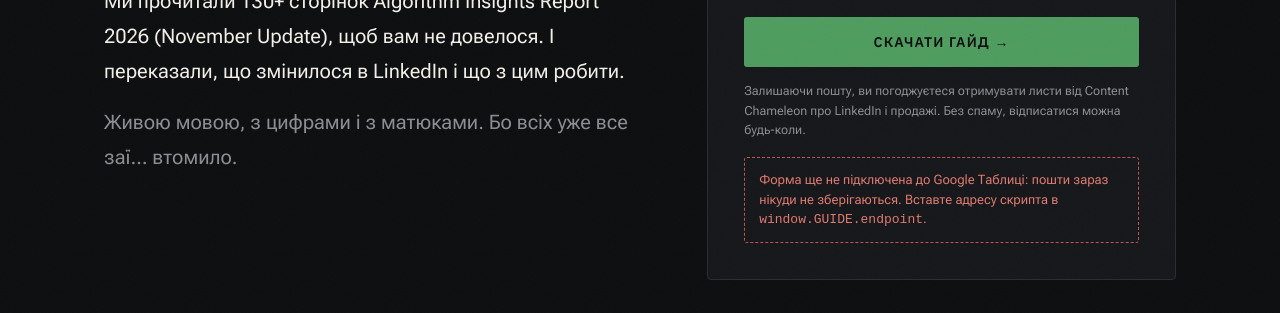
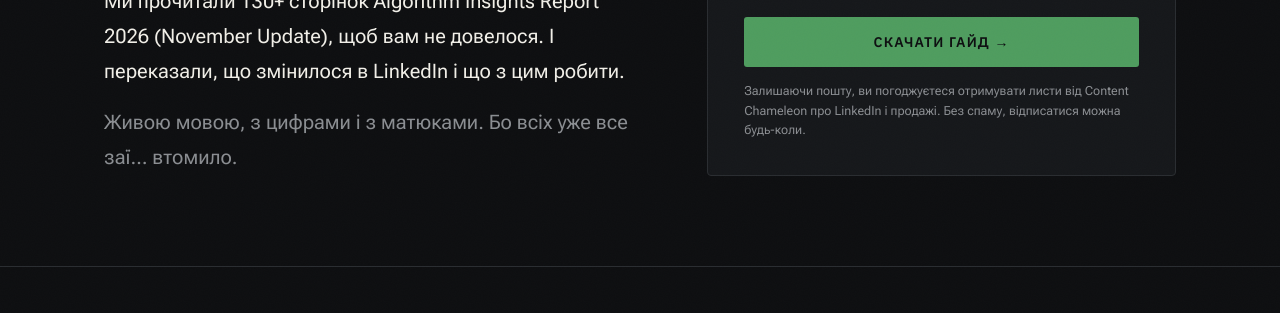
Before and after one commit to hermannalexey/content-chameleon-ua-site, a plain HTML site: page algorytmy/index.html in a window 1280 px wide. Shown: the part 487-800 px from the top of the page. Drawn offline with Linux system fonts and the light colour scheme.

Commit message:
Connect the /algorytmy/ form to the Google Sheet web app
Co-Authored-By: Claude Opus 5.5 <noreply@anthropic.com>

```diff
--- a/algorytmy/index.html
+++ b/algorytmy/index.html
@@ -38,7 +38,7 @@
        endpoint: the Google Apps Script web app URL (ends with /exec). See _setup/guide-leads/README.md
        pdf:      link to the guide PDF. Same link goes into GUIDE_URL in the Apps Script. */
     window.GUIDE = {
-      endpoint: '',
+      endpoint: 'https://script.google.com/macros/s/AKfycbxWREKi2mLVj7D6MZSeQy48rY-PU1rmybeBSJrPEPlAGqSI0JMP1oFNOEpBChvS-FM/exec',
       pdf: 'znov-ci-algorytmy-linkedin-2026-11.pdf'
     };
   </script>
```
Also changed, not shown: 2 other files.
